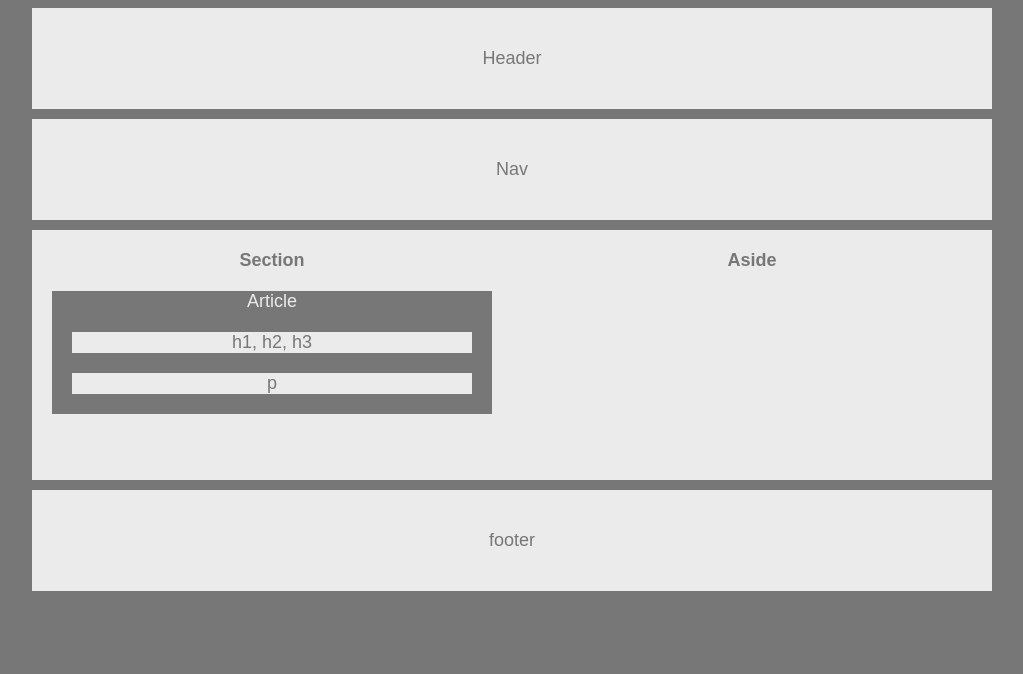
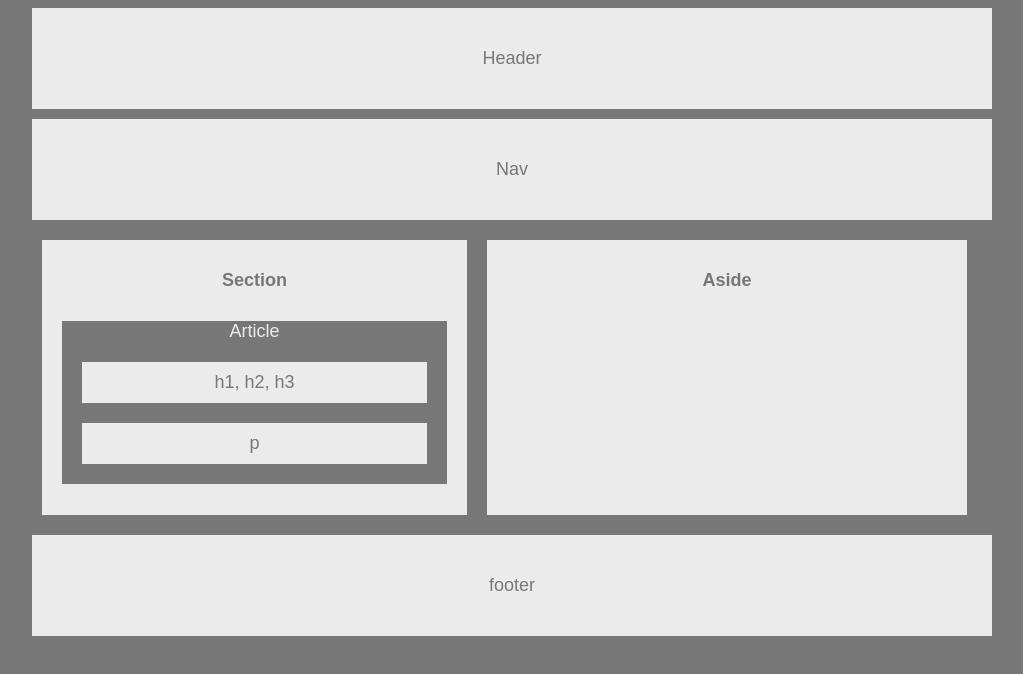
Before and after one commit to MacBalisage/HW-Wireframe, a plain HTML site: page index.html in a window 1280 px wide. Shown: the whole page, without its empty margins (118-1141 px from the left). Drawn offline with Linux system fonts and the light colour scheme.

Commit message:
Finishing up working on the webpage

```diff
--- a/index.html
+++ b/index.html
@@ -16,12 +16,11 @@
     <nav>Nav</nav>
 
     <div class="something">
-        <section class="apple">
+        <section class="apple floatleft">
+
             <h1>Section</h1>
                 <article>Article
-                    <h1></h1>
                         <p>h1, h2, h3</p>
-                    <h2></h2>
                         <p>p</p>
                 </article>
         </section>
--- a/style.css
+++ b/style.css
@@ -23,7 +23,10 @@ section{
     width: 50%;
     font-size: 18px;
 }
-
+.floatleft {
+    float: left;
+    width:425px;
+}
 article{
     clear: both;
     color: #ebebeb;
@@ -38,6 +41,7 @@ h1, h2, p{
     color: #777;
     background: #ebebeb;
     margin: 20px;
+    padding: 10px;
     font-size: 18px;
 }
 
@@ -55,5 +59,7 @@ footer{
 }
 
 .apple{
-    height: 250px;
+    height: 275px;
+    margin: 10px;
+    /* float: left */
 }
```
